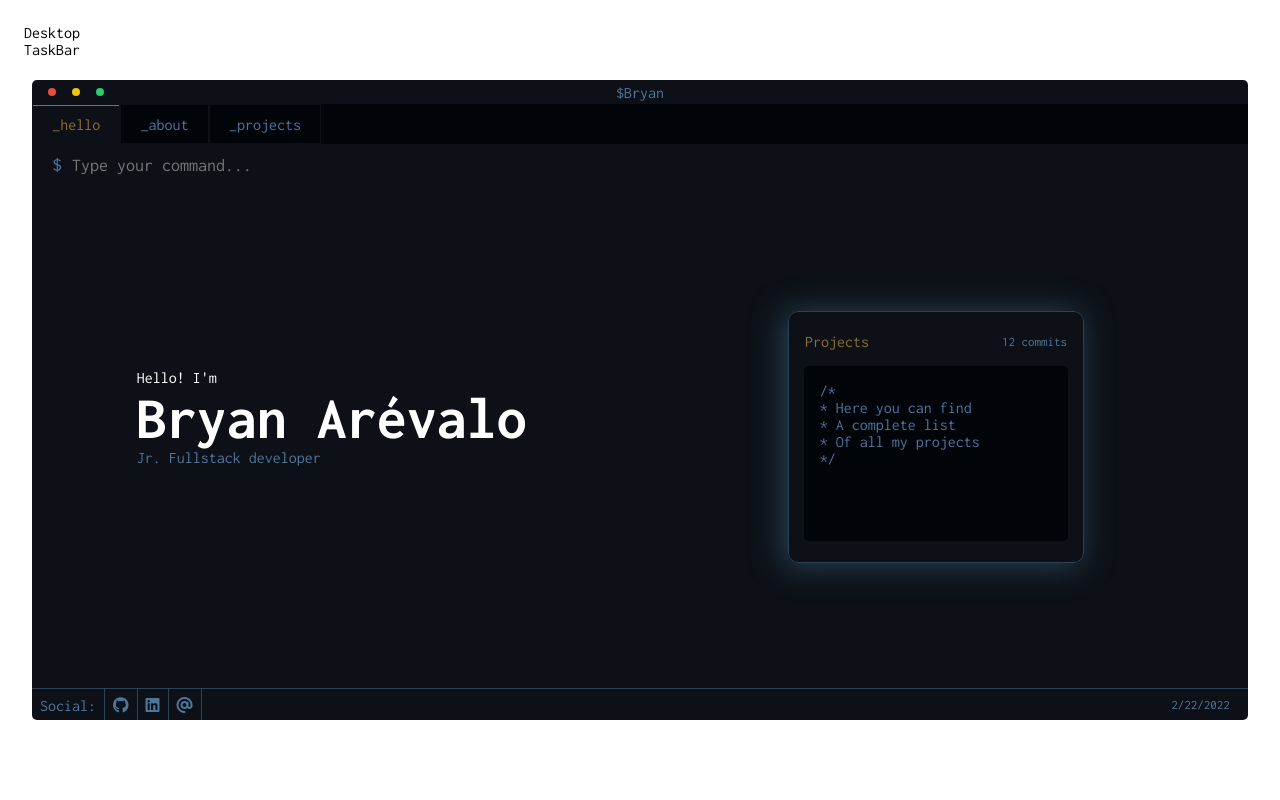
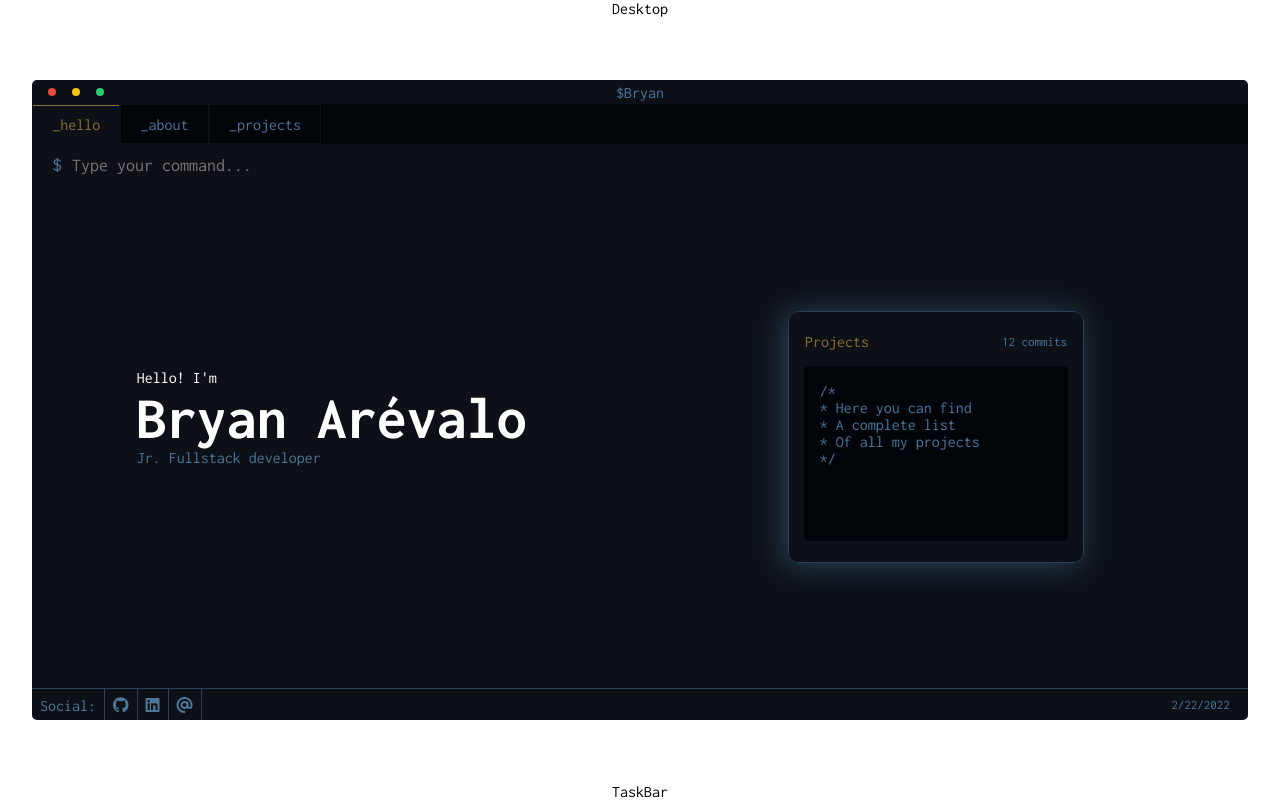
Before and after one commit to ripterdust/Portfolio2022, a React (Create React App) app: page / in a window 1280 px wide. Built offline with nearby package versions, Linux system fonts and the light colour scheme.

Commit message:
Starting the layout and adding the desktop styles

```diff
--- a/src/components/Desktop.js
+++ b/src/components/Desktop.js
@@ -2,6 +2,6 @@ import React from 'react'
 
 export const Desktop = () => {
   return (
-    <div>Desktop</div>
+    <div className='desktop'>Desktop</div>
   )
 }
--- a/src/components/TaskBar.js
+++ b/src/components/TaskBar.js
@@ -2,6 +2,6 @@ import React from 'react'
 
 export const TaskBar = () => {
   return (
-    <div>TaskBar</div>
+    <div className='taskbar'>TaskBar</div>
   )
 }
--- a/src/main.scss
+++ b/src/main.scss
@@ -14,14 +14,18 @@ a{
 }
 .window{
     width: 100%;
-    height: 95vh;
-    padding: 1.5em
+    height: 100vh;
+    display: flex;
+    justify-content: space-between;
+    align-items: center;
+    flex-direction: column;
 }
 
 .views {
     height: calc(100% - 2.5em - 1.5em - 2em);
 }
 
+@import './styles/desktop';
 @import './styles/terminal';
 @import './styles/buttons';
 @import './styles/nav';
```
Also changed, not shown: src/styles/_desktop.scss (added).
